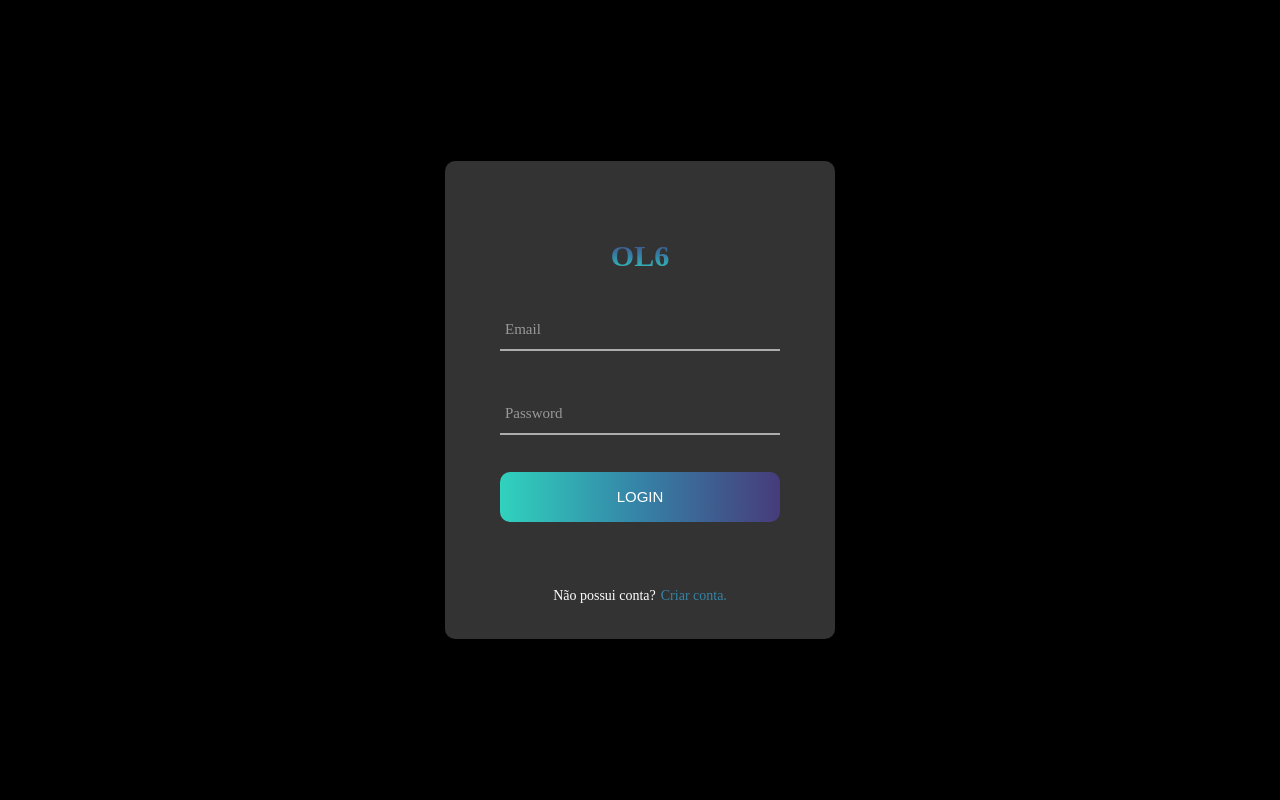
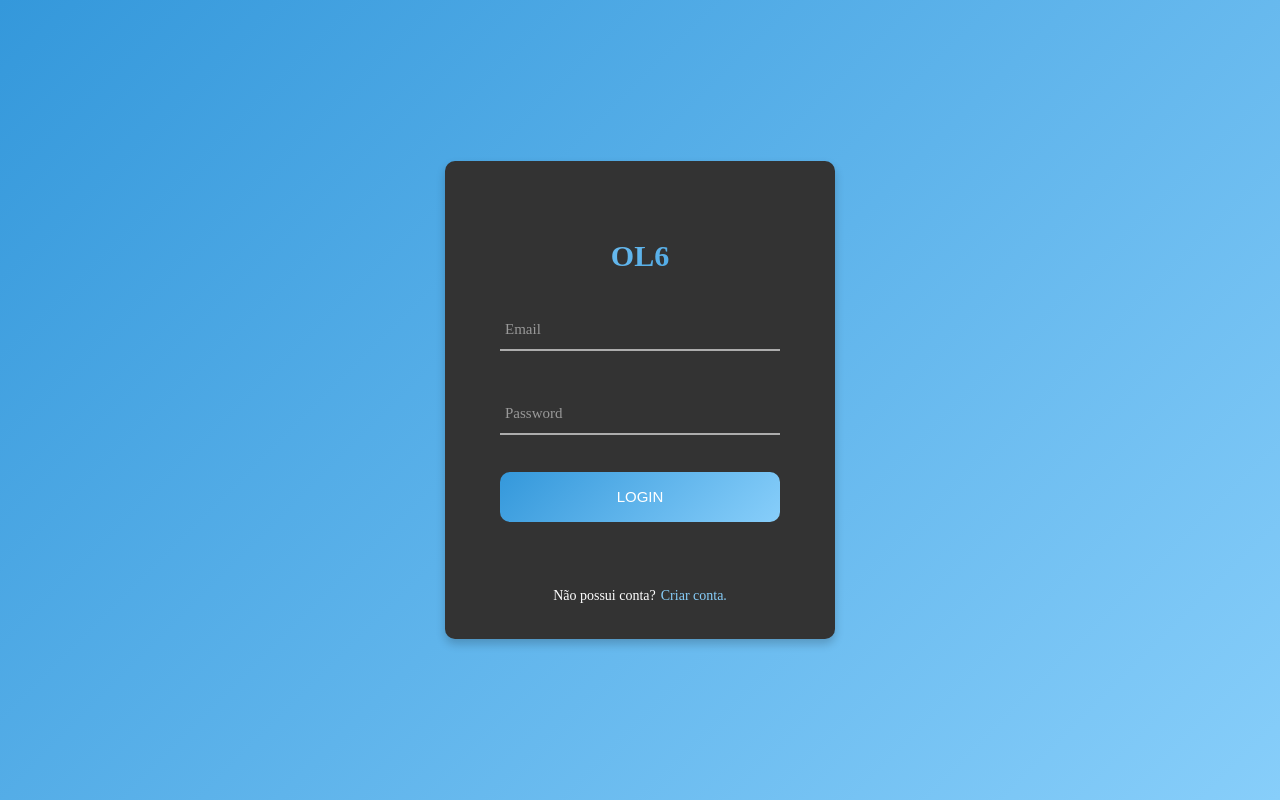
Before and after one commit to Carlosajunior/OL6-Frontend, a React (Vite) app: page /login in a window 1280 px wide. Built offline with nearby package versions, Linux system fonts and the light colour scheme.

Commit message:
feat: modificado o esquema de cores

```diff
--- a/src/components/button/styles.css
+++ b/src/components/button/styles.css
@@ -16,25 +16,10 @@
   align-items: center;
   width: 100%;
   height: 50px;
-  background: -webkit-linear-gradient(
-    to left,
-    #473b7b 0%,
-    #3584a7 51%,
-    #30d2be 100%
-  );
-  background: -o-linear-gradient(
-    to left,
-    #473b7b 0%,
-    #3584a7 51%,
-    #30d2be 100%
-  );
-  background: -moz-linear-gradient(
-    to left,
-    #473b7b 0%,
-    #3584a7 51%,
-    #30d2be 100%
-  );
-  background: linear-gradient(to left, #473b7b 0%, #3584a7 51%, #30d2be 100%);
+  background: -webkit-linear-gradient(135deg, #3498db, #87cefa);
+  background: -o-linear-gradient(135deg, #3498db, #87cefa);
+  background: -moz-linear-gradient(135deg, #3498db, #87cefa);
+  background: linear-gradient(135deg, #3498db, #87cefa);
 }
 [class*="btn-"]:hover {
   cursor: pointer;
--- a/src/components/form/styles.css
+++ b/src/components/form/styles.css
@@ -10,7 +10,7 @@
 [class*="form-title-"] {
   display: block;
   font-size: 30px;
-  background: -webkit-linear-gradient(#473b7b 0%, #3584a7 51%, #30d2be 100%);
+  background: -webkit-linear-gradient(135deg, #3498db, #87cefa);
   -webkit-background-clip: text;
   -webkit-text-fill-color: transparent;
   line-height: 1.2;
--- a/src/components/input/styles.css
+++ b/src/components/input/styles.css
@@ -38,25 +38,10 @@
   -webkit-transition: all 0.4s;
   -o-transition: all 0.4s;
   -moz-transition: all 0.4s;
-  background: -webkit-linear-gradient(
-    to left,
-    #473b7b 0%,
-    #3584a7 51%,
-    #30d2be 100%
-  );
-  background: -o-linear-gradient(
-    to left,
-    #473b7b 0%,
-    #3584a7 51%,
-    #30d2be 100%
-  );
-  background: -moz-linear-gradient(
-    to left,
-    #473b7b 0%,
-    #3584a7 51%,
-    #30d2be 100%
-  );
-  background: linear-gradient(to left, #473b7b 0%, #3584a7 51%, #30d2be 100%);
+  background: -webkit-linear-gradient(135deg, #3498db, #87cefa);
+  background: -o-linear-gradient(135deg, #3498db, #87cefa);
+  background: -moz-linear-gradient(135deg, #3498db, #87cefa);
+  background: linear-gradient(135deg, #3498db, #87cefa);
 }
 .focus-input::after {
   font-size: 15px;
--- a/src/components/layout/styles.css
+++ b/src/components/layout/styles.css
@@ -11,7 +11,7 @@
   align-items: center;
   justify-content: center;
   padding: 15px;
-  background-color: black;
+  background-image: linear-gradient(135deg, #3498db, #87cefa);
 }
 .wrap-login {
   width: 390px;
--- a/src/pages/Login/login-form-styles.css
+++ b/src/pages/Login/login-form-styles.css
@@ -19,7 +19,7 @@
 }
 .link-text-for-signup {
   font-size: 14px;
-  color: #3584a7;
+  color: #87cefa;
   line-height: 1.5;
   text-decoration: none;
 }
--- a/src/pages/Signup/signup-form-styles.css
+++ b/src/pages/Signup/signup-form-styles.css
@@ -19,7 +19,7 @@
 }
 .link-text-for-login {
   font-size: 14px;
-  color: #3584a7;
+  color: #87cefa;
   line-height: 1.5;
   text-decoration: none;
 }
```
